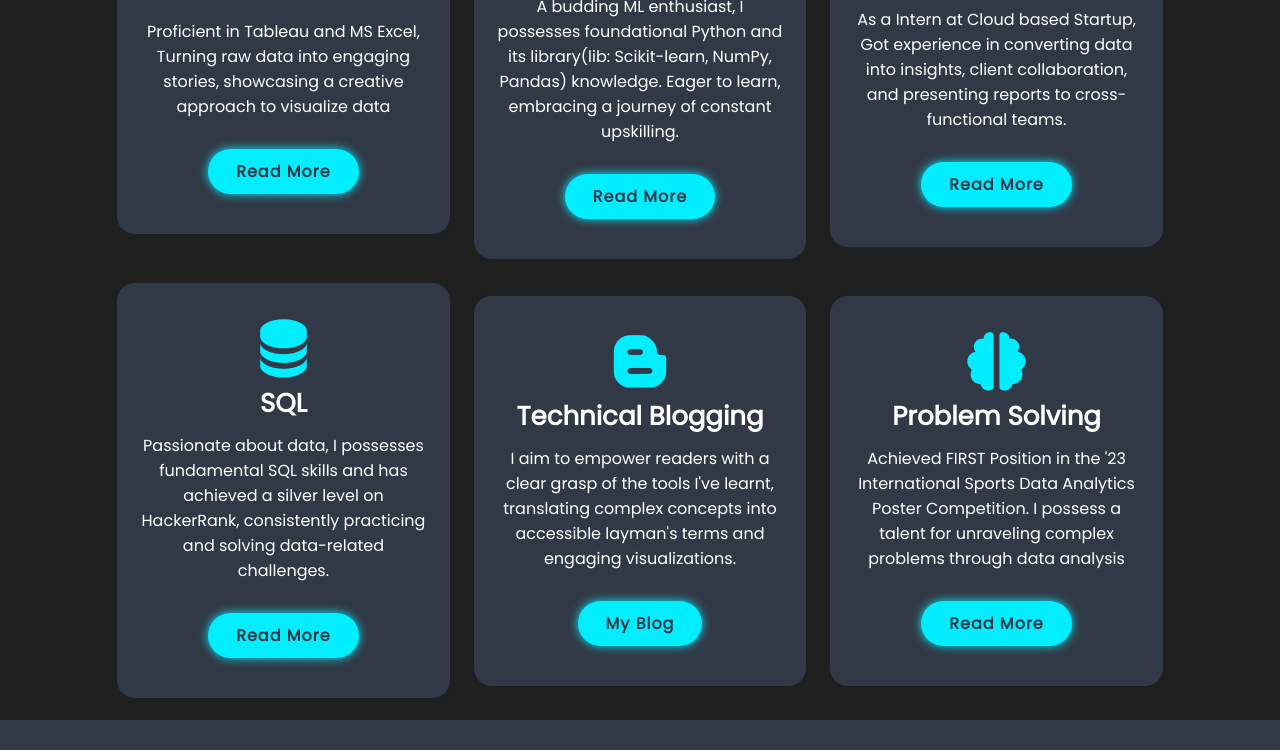
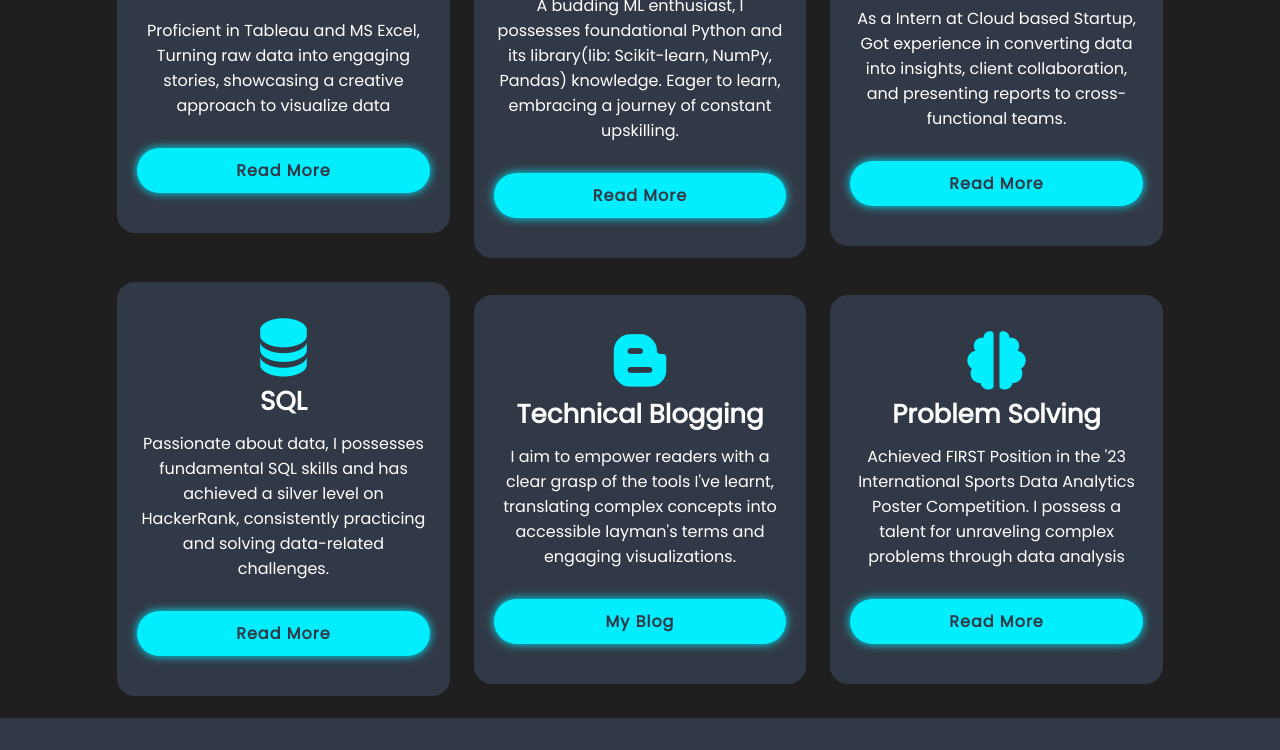
Before and after one commit to Preeyal/Portfolio, a plain HTML site: page index.html in a window 1280 px wide. Shown: the part 1976-2726 px from the top of the page. Drawn offline with nearby package versions, Linux system fonts and the light colour scheme.

Commit message:
Update style.css

```diff
--- a/style.css
+++ b/style.css
@@ -219,6 +219,11 @@ span {
 .services-container .services-box:hover {
     border-color: var(--main-color);
     transform: scale(1.02);
+}
+.services-container .services-box {
+    display: flex;
+    flex-direction: column;
+    justify-content: space-between;
 }
 
 .services-box i {
```
